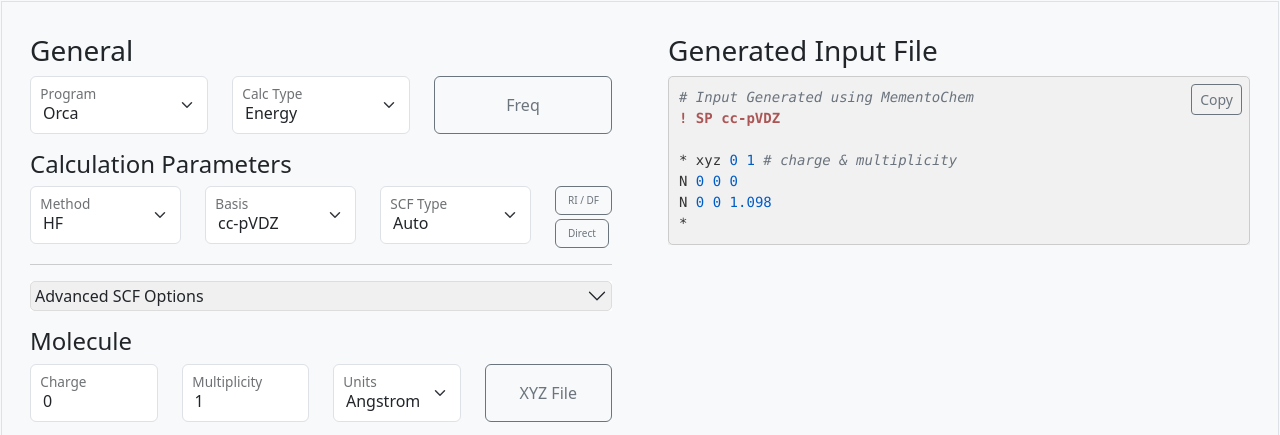
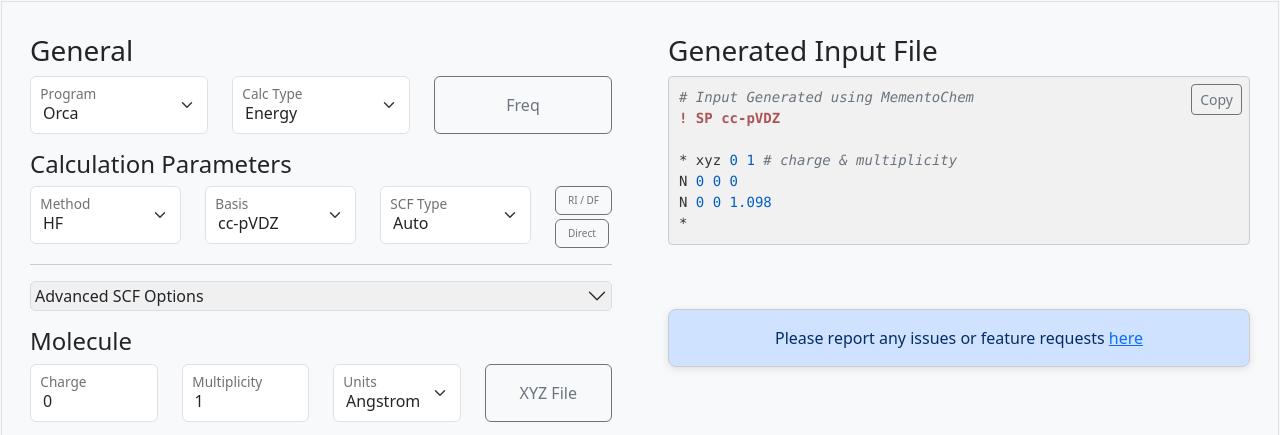
Before and after one commit to kszenes/MementoChem, a plain HTML site: page index.html in a window 1280 px wide. Shown: the top 435 px of the page. Drawn offline with Linux system fonts and the light colour scheme; files that its build step writes are made by us from their sources.

Commit message:
feat: Add issue report button

```diff
--- a/index.html
+++ b/index.html
@@ -605,6 +605,27 @@
               <pre><code id="output_text" class="language-python"></code></pre>
             </div>
           </div>
+          <div class="p-3 mt-3">
+            <div
+              class="alert alert-primary"
+              role="alert"
+              style="
+                border-radius: 8px;
+                box-shadow: 0 2px 8px rgba(0, 0, 0, 0.1);
+                border: 1px solid #ccc;
+              "
+            >
+              <p class="mb-0 text-center">
+                Please report any issues or feature requests
+                <a
+                  href="https://github.com/kszenes/MementoChem/issues"
+                  target="_blank"
+                  style="text-decoration: underline"
+                  >here</a
+                >
+              </p>
+            </div>
+          </div>
         </div>
       </div>
     </div>
```
